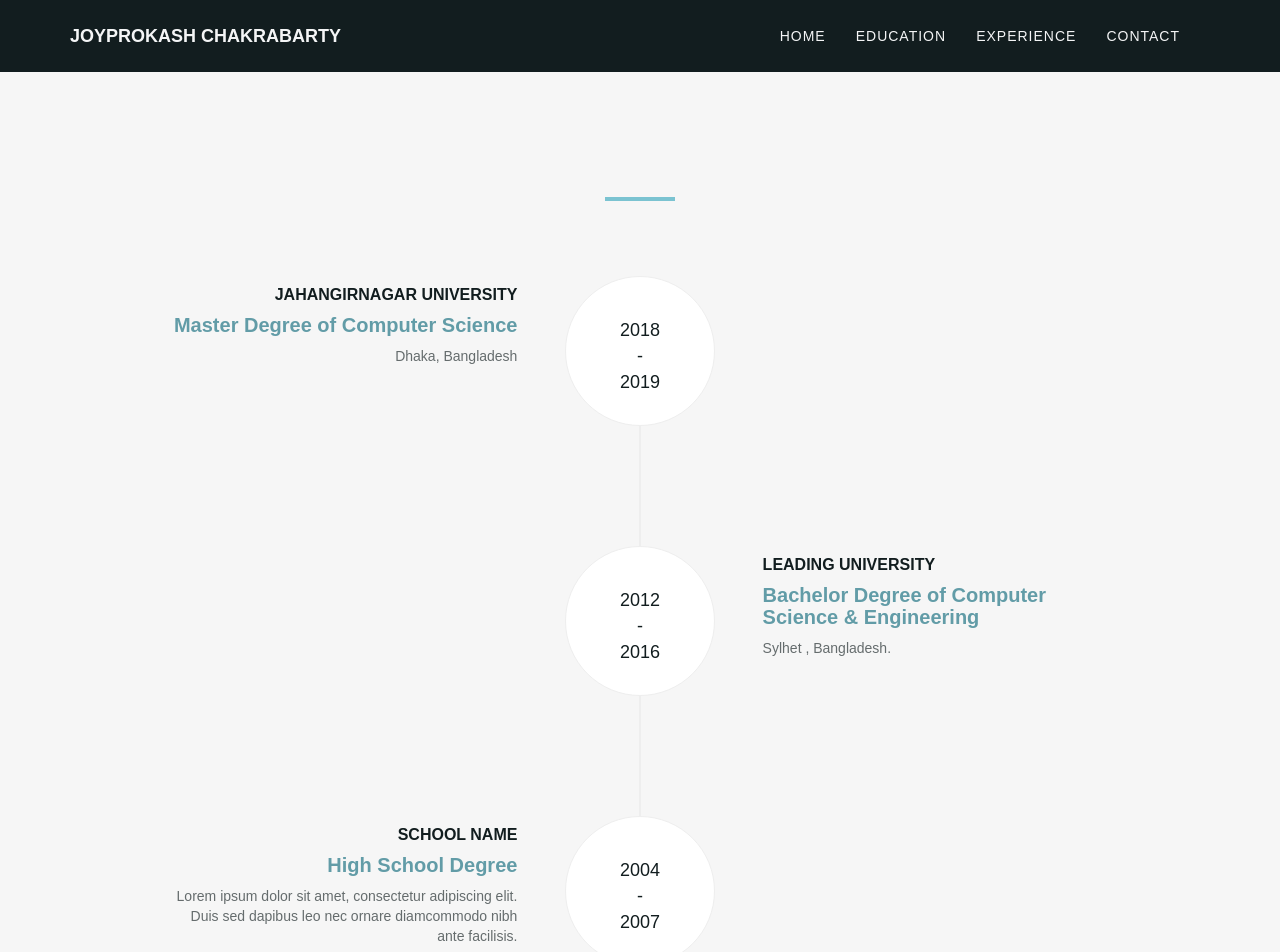
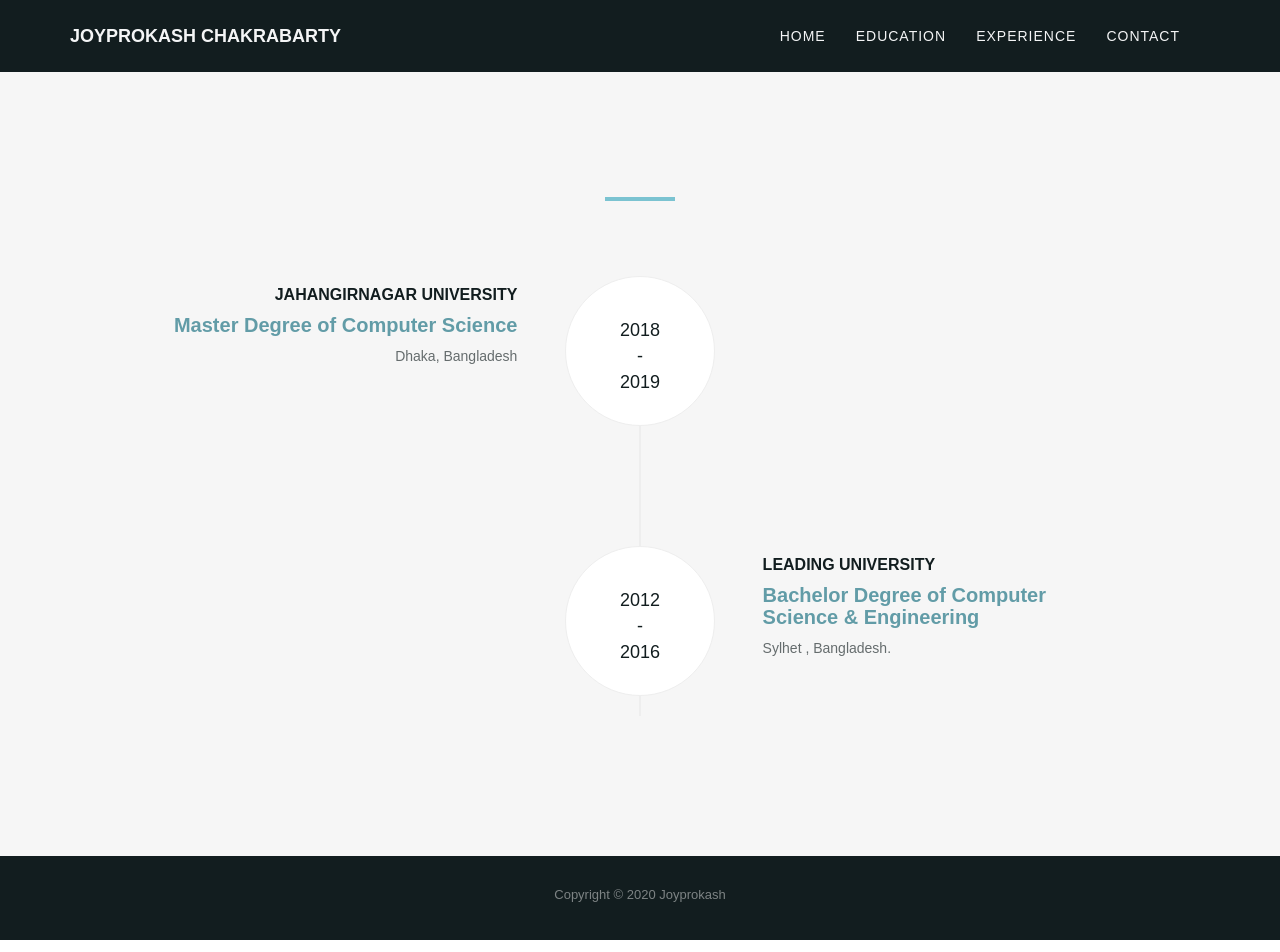
Before and after one commit to joyprokash/me, a Next.js app: page /education in a window 1280 px wide. Shown: the top 952 px of the page. Built offline with nearby package versions, Linux system fonts and the light colour scheme.

Commit message:
Education Added

```diff
--- a/pages/education.js
+++ b/pages/education.js
@@ -34,18 +34,6 @@
                         </div>
                       </div>
                     </li>
-                    <li>
-                      <div className="timeline-image"><h4>2004 <br /> - <br /> 2007 </h4></div>
-                      <div className="timeline-panel">
-                        <div className="timeline-heading">
-                          <h4>School Name</h4>
-                          <h4 className="subheading">High School Degree</h4>
-                        </div>
-                        <div className="timeline-body">
-                          <p className="text-muted">Lorem ipsum dolor sit amet, consectetur adipiscing elit. Duis sed dapibus leo nec ornare diamcommodo nibh ante facilisis.</p>
-                        </div>
-                      </div>
-                    </li>
                   </ul>
               </div>
           </div>
```
